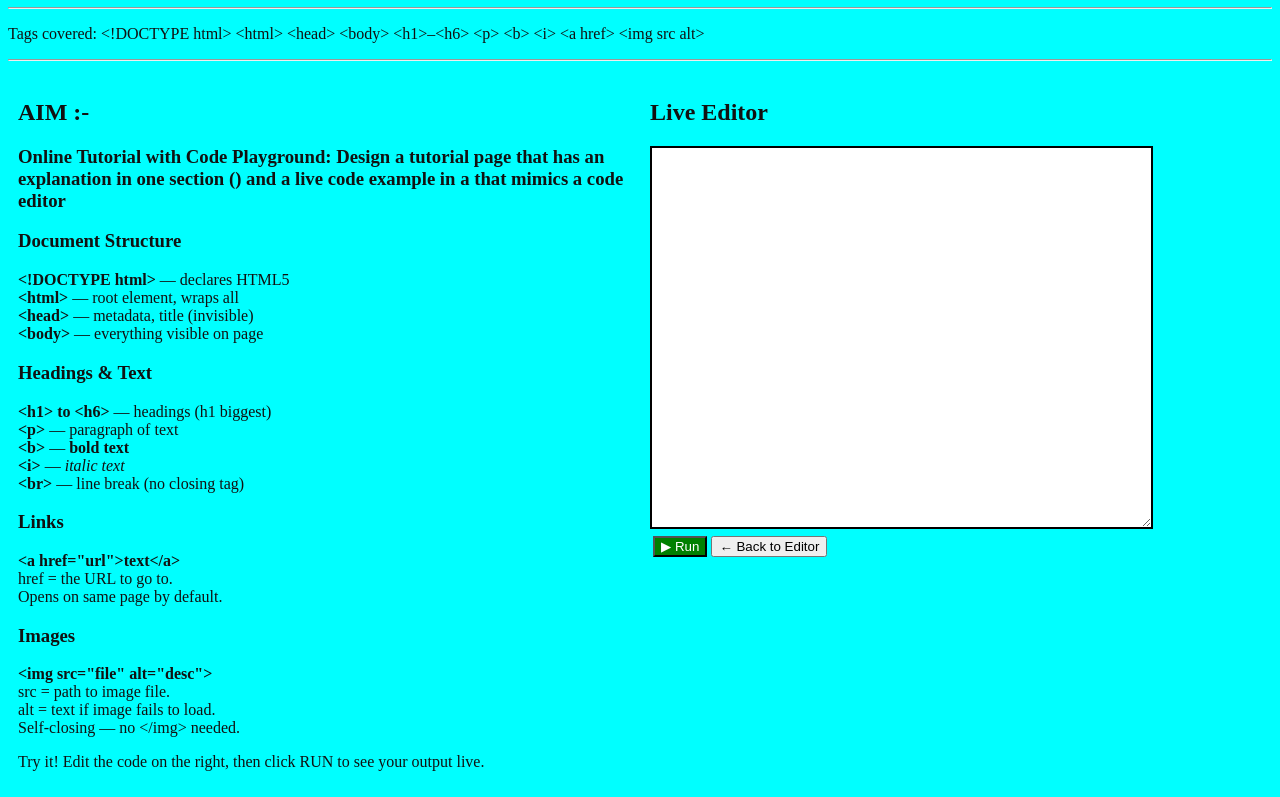
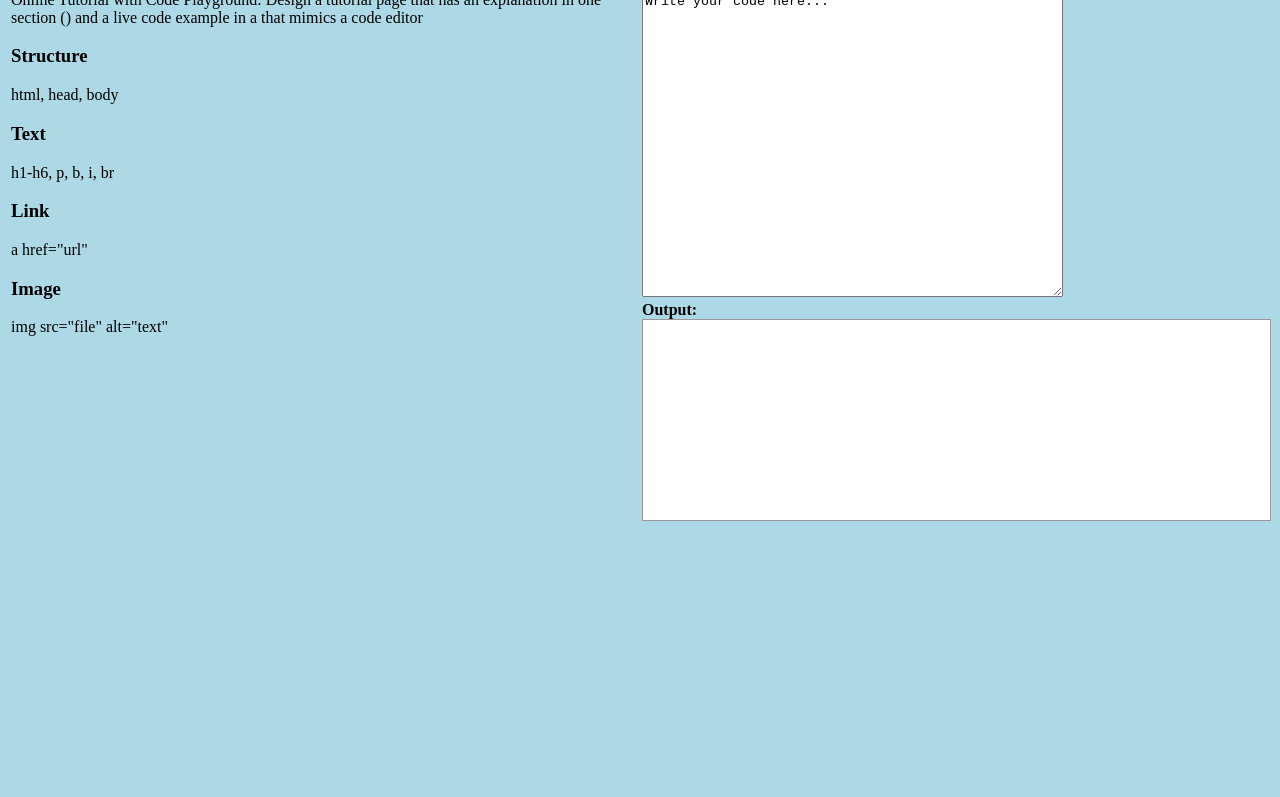
Before and after one commit to samyakbcse25/Experiential-learning-mode-1code, a plain HTML site: page index.html in a window 1280 px wide. Shown: the part 159-956 px from the top of the page. After the commit the page ends 800 px from the top, so only its background shows below. Drawn offline with Linux system fonts and the light colour scheme.

Commit message:
Refactor index.html for improved structure and functionality

```diff
--- a/index.html
+++ b/index.html
@@ -1,116 +1,47 @@
 <!DOCTYPE html>
-<html lang="en">
+<html>
 <head>
-  <meta charset="UTF-8">
-  <meta name="viewport" content="width=device-width, initial-scale=1.0">
-  <title>Level 01 — HTML Basics</title>
+<title>HTML Basics</title>
 </head>
-<body bgcolor="cyan" text="#111111" link="#a78bfa" vlink="#7c5cbf">
-  <p>EXPERIENTIAL LEARNING — LEVEL 01 OF 03 — HTML BASICS</p>
-
-  <hr>
-
-  <p>Web Development Tutorial</p>
+<body bgcolor="lightblue">
 <h1>HTML Basics</h1>
-
-  <hr>
-
-  <p>Tags covered: &lt;!DOCTYPE html&gt; &lt;html&gt; &lt;head&gt; &lt;body&gt; &lt;h1&gt;–&lt;h6&gt; &lt;p&gt; &lt;b&gt; &lt;i&gt; &lt;a href&gt; &lt;img src alt&gt;</p>
-
-  <hr>
-
-  <table width="100%" border="0" cellpadding="10" cellspacing="0">
+<table width="100%">
 <tr>
-
-      <!-- LEFT: Info / Explanation Section -->
 <td width="50%" valign="top">
-
-        <h2>AIM :-</h2>
-
-        <h3>Online Tutorial with Code Playground: Design a tutorial page that has an explanation in one section () and a live code example in a that mimics a code editor</h3>
-
-        <h3>Document Structure</h3>
-        <p>
-          <b>&lt;!DOCTYPE html&gt;</b> — declares HTML5<br>
-          <b>&lt;html&gt;</b> — root element, wraps all<br>
-          <b>&lt;head&gt;</b> — metadata, title (invisible)<br>
-          <b>&lt;body&gt;</b> — everything visible on page
-        </p>
-
-        <h3>Headings &amp; Text</h3>
-        <p>
-          <b>&lt;h1&gt; to &lt;h6&gt;</b> — headings (h1 biggest)<br>
-          <b>&lt;p&gt;</b> — paragraph of text<br>
-          <b>&lt;b&gt;</b> — <b>bold text</b><br>
-          <b>&lt;i&gt;</b> — <i>italic text</i><br>
-          <b>&lt;br&gt;</b> — line break (no closing tag)
-        </p>
-
-        <h3>Links</h3>
-        <p>
-          <b>&lt;a href="url"&gt;text&lt;/a&gt;</b><br>
-          href = the URL to go to.<br>
-          Opens on same page by default.
-        </p>
-
-        <h3>Images</h3>
-        <p>
-          <b>&lt;img src="file" alt="desc"&gt;</b><br>
-          src = path to image file.<br>
-          alt = text if image fails to load.<br>
-          Self-closing — no &lt;/img&gt; needed.
-        </p>
-
-        <p>Try it! Edit the code on the right, then click RUN to see your output live.</p>
-
+<h2>AIM</h2>
+<p>Online Tutorial with Code Playground: Design a tutorial page that has an explanation in one section () and a live code example in a that mimics a code editor</p>
+<h3>Structure</h3>
+<p>html, head, body</p>
+<h3>Text</h3>
+<p>h1-h6, p, b, i, br</p>
+<h3>Link</h3>
+<p>a href="url"</p>
+<h3>Image</h3>
+<p>img src="file" alt="text"</p>
 </td>
-
-      <!-- RIGHT: Live Editor Section -->
-      <td width="50%" valign="top" bgcolor="cyan">
-
-        <h2>Live Editor</h2>
-
-        <textarea id="editor" rows="25" cols="60" spellcheck="false" style="background-color:#ffffff; color:#111111; border:2px solid #000000;"></textarea>
-
+<!-- RIGHT -->
+<td width="50%" valign="top">
+<h2>Code Area</h2>
+<textarea id="codeInput" rows="20" cols="50" oninput="runCode()">
+Write your code here...
+</textarea>
 <br>
-        <table>
-          <tr>
-            <td><button style="background-color:green; color:#ffffff;" onclick="runCode()">▶ Run</button></td>
-            <td><button onclick="showEditor()">← Back to Editor</button></td>
+<b>Output:</b>
+<iframe id="outputFrame" style="width:100%; height:200px; background:white; border:1px solid #999;"></iframe>
+</td>
 </tr>
 </table>
 
-        <br>
-
-        <iframe id="out-frame" width="100%" height="400" frameborder="1" style="border:1px solid #000; background-color:white; display:none;"></iframe>
-      </td>
-
-    </tr>
-  </table>
-
-  <hr>
-
-  <p>CodeCraft — SB Jain Institute of Technology — Experiential Learning — Web Development</p>
-
 <script>
 function runCode() {
-      const code = document.getElementById('editor').value;
-      const frame = document.getElementById('out-frame');
-      const doc = frame.contentDocument || frame.contentWindow.document;
-      doc.open(); doc.write(code); doc.close();
-      frame.style.display = 'block';
+  var code = document.getElementById("codeInput").value;
+  var frame = document.getElementById("outputFrame");
+  var doc = frame.contentDocument || frame.contentWindow.document;
+  doc.open();
+  doc.write(code);
+  doc.close();
 }
-    function showEditor() {
-      document.getElementById('out-frame').style.display = 'none';
-    }
-    document.getElementById('editor').addEventListener('keydown', function(e) {
-      if (e.key === 'Tab') {
-        e.preventDefault();
-        const s = this.selectionStart;
-        this.value = this.value.substring(0, s) + '  ' + this.value.substring(this.selectionEnd);
-        this.selectionStart = this.selectionEnd = s + 2;
-      }
-    });
 </script>
+
 </body>
 </html>
```
Lines whose indentation alone changed are shown as unchanged.
